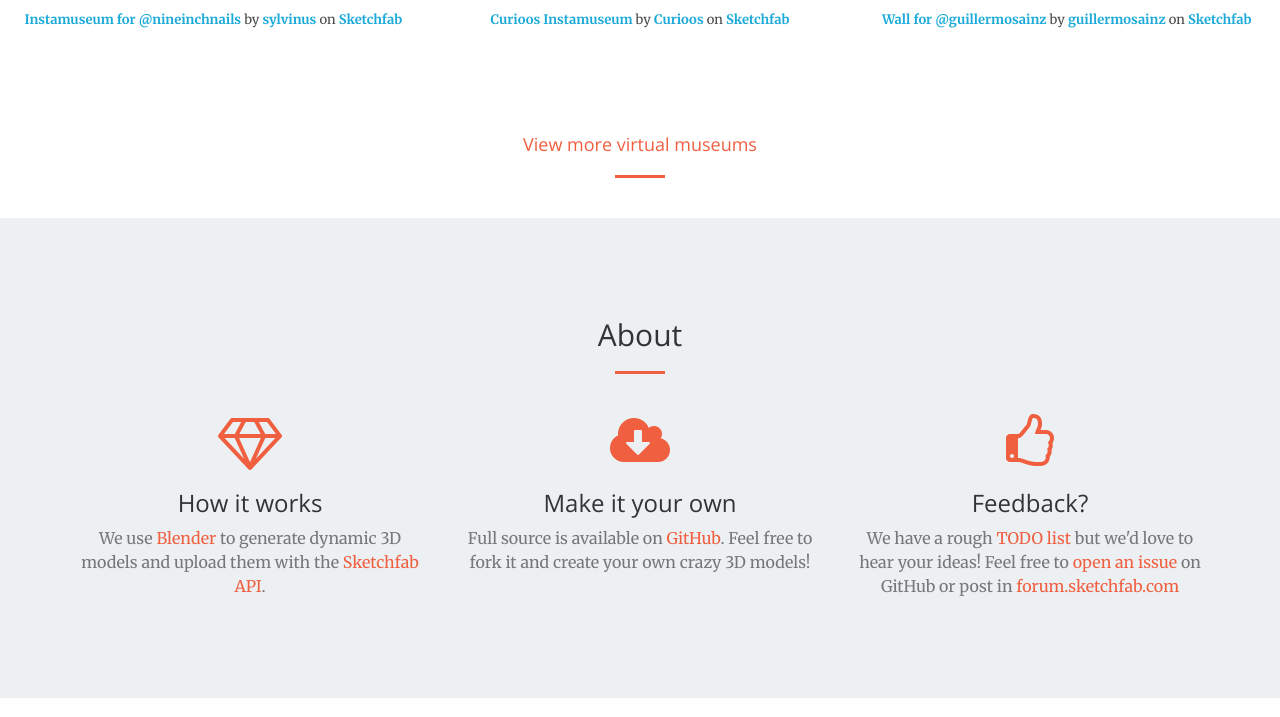
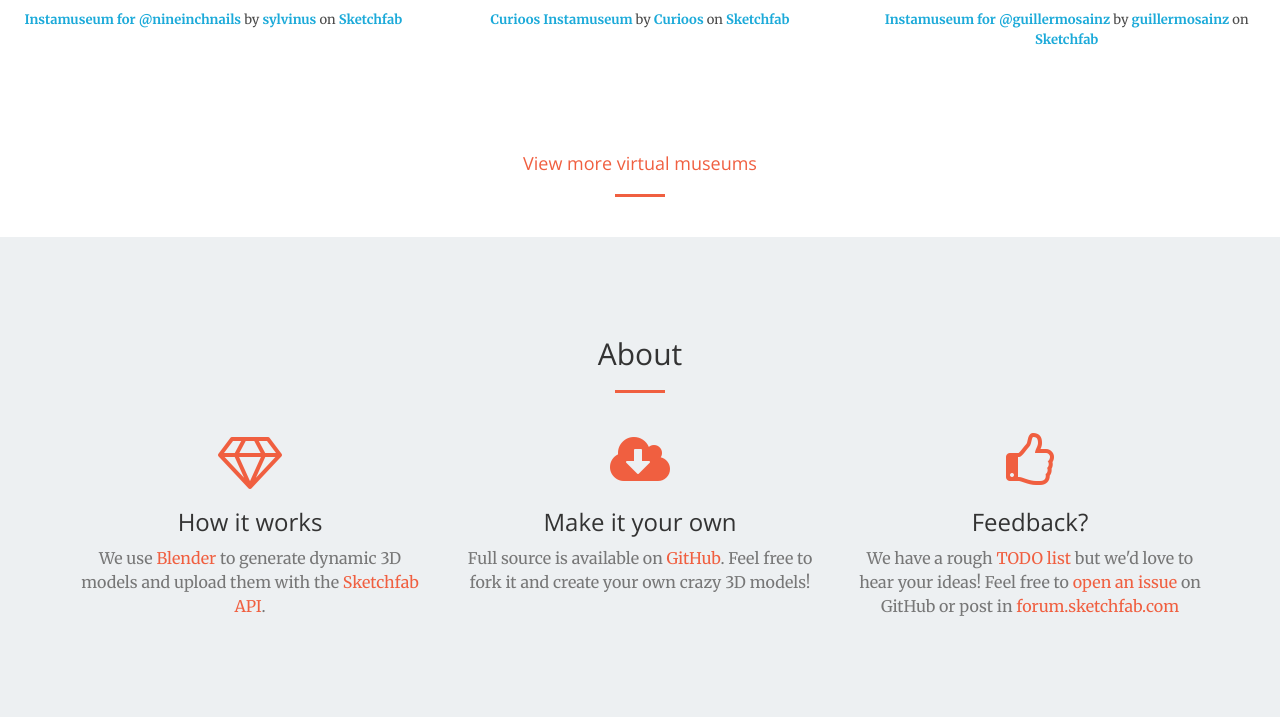
Before and after one commit to sylvinus/imgfab, a Flask app: template templates/instamuseum/index.html in a window 1280 px wide. Shown: the part 1976-2693 px from the top of the page. Run offline with Flask 2, Linux system fonts and the light colour scheme; the template is opened without the code that fills it, so the values that code supplies are empty; some libraries are stand-ins or nearby versions.

Commit message:
Update embed in the middle

```diff
--- a/templates/instamuseum/index.html
+++ b/templates/instamuseum/index.html
@@ -208,7 +208,7 @@
                     <iframe width="95%" height="300" src="https://sketchfab.com/models/0bc0dc5c4fc74e6f8795d68388ecec5a/embed" frameborder="0" allowfullscreen mozallowfullscreen="true" webkitallowfullscreen="true" onmousewheel=""></iframe>
 
                     <p style="font-size: 13px; font-weight: normal; margin: 5px; color: #4A4A4A;">
-        <a href="https://sketchfab.com/models/0bc0dc5c4fc74e6f8795d68388ecec5a?utm_medium=embed&utm_source=website&utm_campain=share-popup" target="_blank" style="font-weight: bold; color: #1CAAD9;">Wall for @guillermosainz</a>
+        <a href="https://sketchfab.com/models/0bc0dc5c4fc74e6f8795d68388ecec5a?utm_medium=embed&utm_source=website&utm_campain=share-popup" target="_blank" style="font-weight: bold; color: #1CAAD9;">Instamuseum for @guillermosainz</a>
     by <a href="https://sketchfab.com/guillermosainz?utm_medium=embed&utm_source=website&utm_campain=share-popup" target="_blank" style="font-weight: bold; color: #1CAAD9;">guillermosainz</a>
     on <a href="https://sketchfab.com?utm_medium=embed&utm_source=website&utm_campain=share-popup" target="_blank" style="font-weight: bold; color: #1CAAD9;">Sketchfab</a>
 </p>
```
